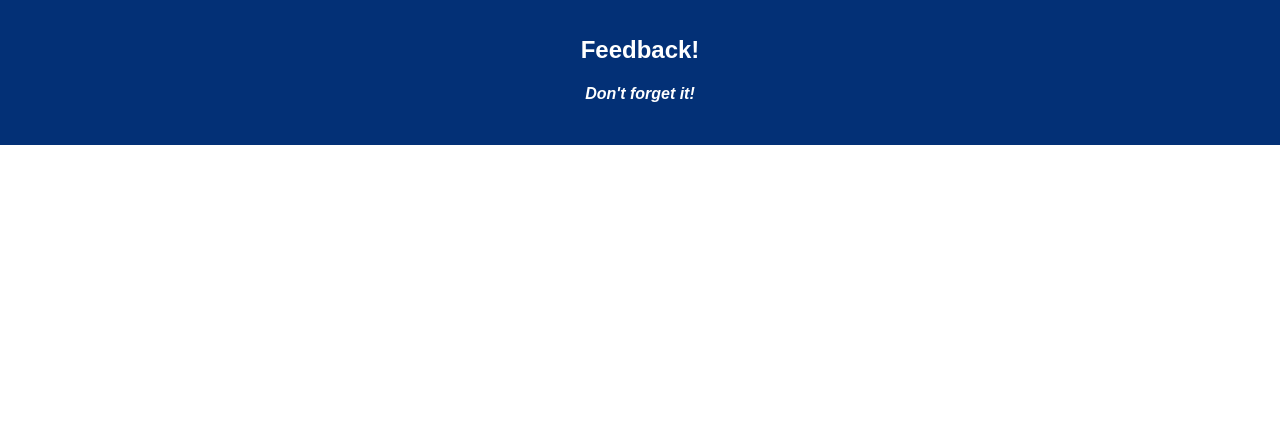
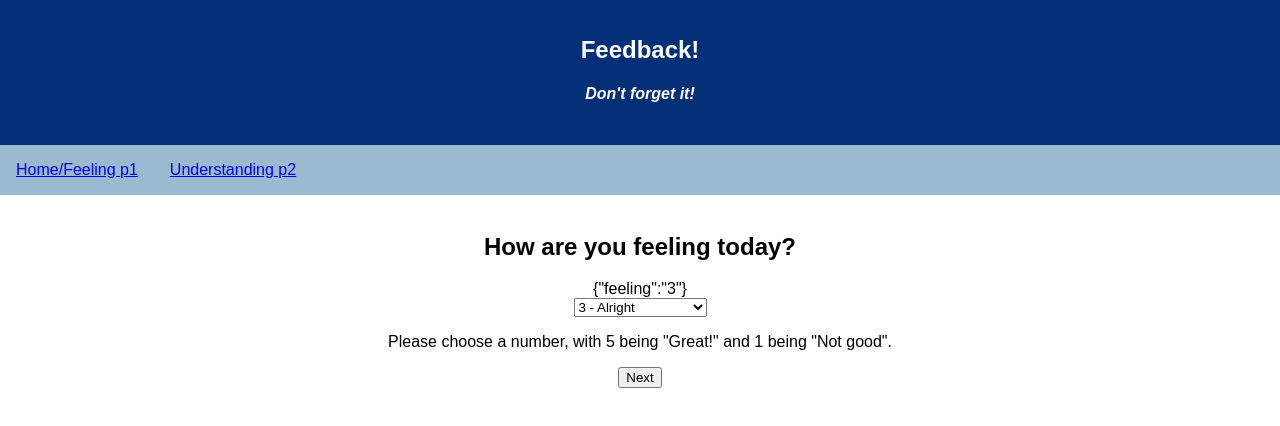
Before and after one commit to dlfedie/redux-feedback-loop, a React (Create React App) app: page / in a window 1280 px wide. Shown: the top 426 px of the page. Built offline with nearby package versions, Linux system fonts and the light colour scheme.

Commit message:
adds lots of things...should have committed in smaller chunks. adds Feelings and Understanding components, nav bar for dev use, Router, Redux and reducers.

```diff
--- a/package.json
+++ b/package.json
@@ -8,7 +8,11 @@
     "pg": "^7.4.1",
     "react": "^16.8.6",
     "react-dom": "^16.8.6",
-    "react-scripts": "^3.0.1"
+    "react-redux": "^7.1.0",
+    "react-router-dom": "^5.0.1",
+    "react-scripts": "^3.0.1",
+    "redux": "^4.0.4",
+    "redux-logger": "^3.0.6"
   },
   "devDependencies": {
     "nodemon": "^1.18.5"
--- a/src/components/App/App.css
+++ b/src/components/App/App.css
@@ -16,3 +16,30 @@
 .App-intro {
   font-size: large;
 }
+
+ul {
+  list-style-type: none;
+  margin: 0;
+  padding: 0;
+  overflow: hidden;
+  background-color: rgb(154, 186, 207)
+}
+
+li {
+  float: left;
+}
+
+li a {
+  display: block;
+  text-align: center;
+  padding: 16px;
+
+}
+
+a:visited {
+  color: brown;
+}
+
+li a:hover {
+  background-color: rgb(124, 160, 184)
+}
--- a/src/components/App/App.js
+++ b/src/components/App/App.js
@@ -1,17 +1,45 @@
 import React, { Component } from 'react';
 import axios from 'axios';
 import './App.css';
+import { HashRouter as Router, Route, Link } from 'react-router-dom';
+import Feeling from '../Feeling/Feeling';
+import Understanding from '../Understanding/Understanding';
 
 class App extends Component {
   render() {
     return (
+      <Router>
         <div className="App">
           <header className="App-header">
             <h1 className="App-title">Feedback!</h1>
             <h4><i>Don't forget it!</i></h4>
           </header>
-        <br/>
+          {/* nav for development only... may add in later as different menu style */}
+          <nav>
+            <ul>
+              <li>
+                <Link to="/">Home/Feeling p1</Link>
+              </li>
+              <li>
+                <Link to="/understanding">Understanding p2</Link>
+              </li>
+              <li>
+                <Link></Link>
+              </li>
+              <li>
+                <Link></Link>
+              </li>
+              <li>
+                <Link></Link>
+              </li>
+            </ul>
+          </nav>
+          <br />
+          {/* Order of form is Feeling, Understanding, Supported, Comments. Then a Review. */}
+          <Route path={'/'} exact component={Feeling} />
+          <Route path={'/understanding'} component={Understanding} />
         </div>
+      </Router>
     );
   }
 }
--- /dev/null
+++ b/src/components/Feeling/Feeling.jsx
@@ -0,0 +1,69 @@
+import React, { Component } from 'react';
+import {connect} from 'react-redux';
+
+class Feeling extends Component {
+    //this component will ask how the user is feeling today, 5 is best, 1 is bad.
+    //i will start with a select box and see how that works. may style differently in Material
+
+    //let's set local state to store selection
+    state ={
+        feeling: '3'
+    }
+
+    handleChange = (event) => {
+        //whenever our select options are selected, store in local state
+        this.setState({feeling: event.target.value});
+    }
+
+    //this should set value to state, send that to Redux store to store, then continue to next question
+    setFeeling = (event) => {
+        //hey, don't reload this page on me, please
+        event.preventDefault();
+        //validate entry
+        //not needed at the moment, default set at 3 on select menu
+
+        //pop up with alert if empty (also not needed with default set..)
+
+        //set store in Redux!
+        this.props.dispatch({
+            type: 'SET_FEELING',
+            payload: this.state.feeling
+        })
+
+        //then move to page 2: understanding
+        this.props.history.push('/understanding')
+    }
+
+    render() {
+
+
+
+        return (
+            <>
+                <h2>How are you feeling today?</h2>
+                {JSON.stringify(this.state)}
+                <form onSubmit={this.setFeeling}>
+                    <select name="feeling" value={this.state.feeling} onChange={this.handleChange}>
+                        <option value="5">5 - Great!</option>
+                        <option value="4">4 - Pretty good</option>
+                        <option value="3">3 - Alright</option>
+                        <option value="2">2 - I've been better</option>
+                        <option value="1">1 - Not good</option>
+                    </select>
+                    <p>Please choose a number, with 5 being "Great!" and 1 being "Not good".</p>
+                    <button type="submit">Next</button>
+                </form>
+            </>
+        )
+    }
+}
+
+
+//actually don't need to map.. just dispatching to store
+// const mapStateToProps = (store) => {
+//     return {
+//         blah: store.newFeedback
+//     }
+// }
+
+export default connect()(Feeling);
--- /dev/null
+++ b/src/components/Understanding/Understanding.jsx
@@ -0,0 +1,25 @@
+import React, { Component } from 'react';
+
+class Understanding extends Component {
+    render() {
+        return (
+            <>
+                <h2>How well are you understanding the content?</h2>
+                <select>
+                    <option value="five">5 - Let me teach you some tricks!</option>
+                    <option value="four">4 - I've got this!</option>
+                    <option value="three">3 - Little fuzzy, but let me take a crack at it</option>
+                    <option value="two">2 - I'm struggling to grasp this right now</option>
+                    <option value="one">1 - Wait, what?</option>
+                </select>
+
+                <p>Please choose a number, with 5 being "I could teach this!" and 1 being "Were you speaking a language I speak today?".</p>
+                <div>
+                    <button>Next</button>
+                </div>
+            </>
+        )
+    }
+}
+
+export default Understanding;
--- a/src/index.js
+++ b/src/index.js
@@ -4,5 +4,34 @@ import './index.css';
 import App from './components/App/App';
 import registerServiceWorker from './registerServiceWorker';
 
-ReactDOM.render(<App />, document.getElementById('root'));
+//Redux
+import {createStore, combineReducers, applyMiddleware} from 'redux';
+import {Provider} from 'react-redux';
+import logger from 'redux-logger';
+
+//Reducers
+const newFeedback = (state = {}, action) => {
+    //feeling set
+    if (action.type === 'SET_FEELING') {
+        return {...state, feeling: action.payload}
+    }
+
+
+    //always return something
+    return state
+
+}
+
+
+
+//create store (with combine reducers)
+const store = createStore(
+    combineReducers({
+        newFeedback,
+    }),
+    applyMiddleware(logger)
+);
+
+//wrap the app in Provider, provide store for use in the app!
+ReactDOM.render(<Provider store={store}><App /></Provider>, document.getElementById('root'));
 registerServiceWorker();
```
Also changed, not shown: 1 other file (tests, documents, lock files or other folders). Lines whose indentation alone changed are shown as unchanged.
